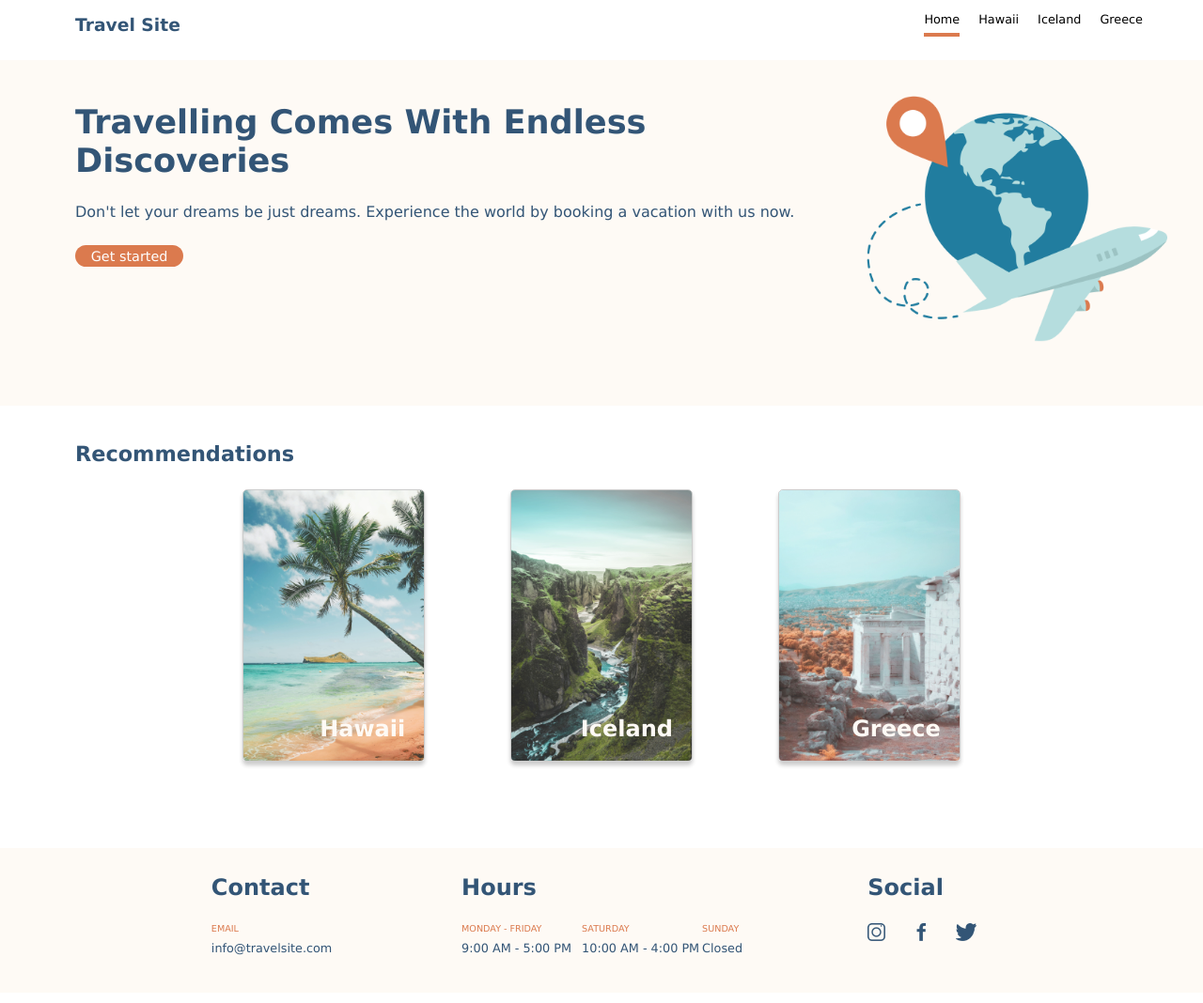
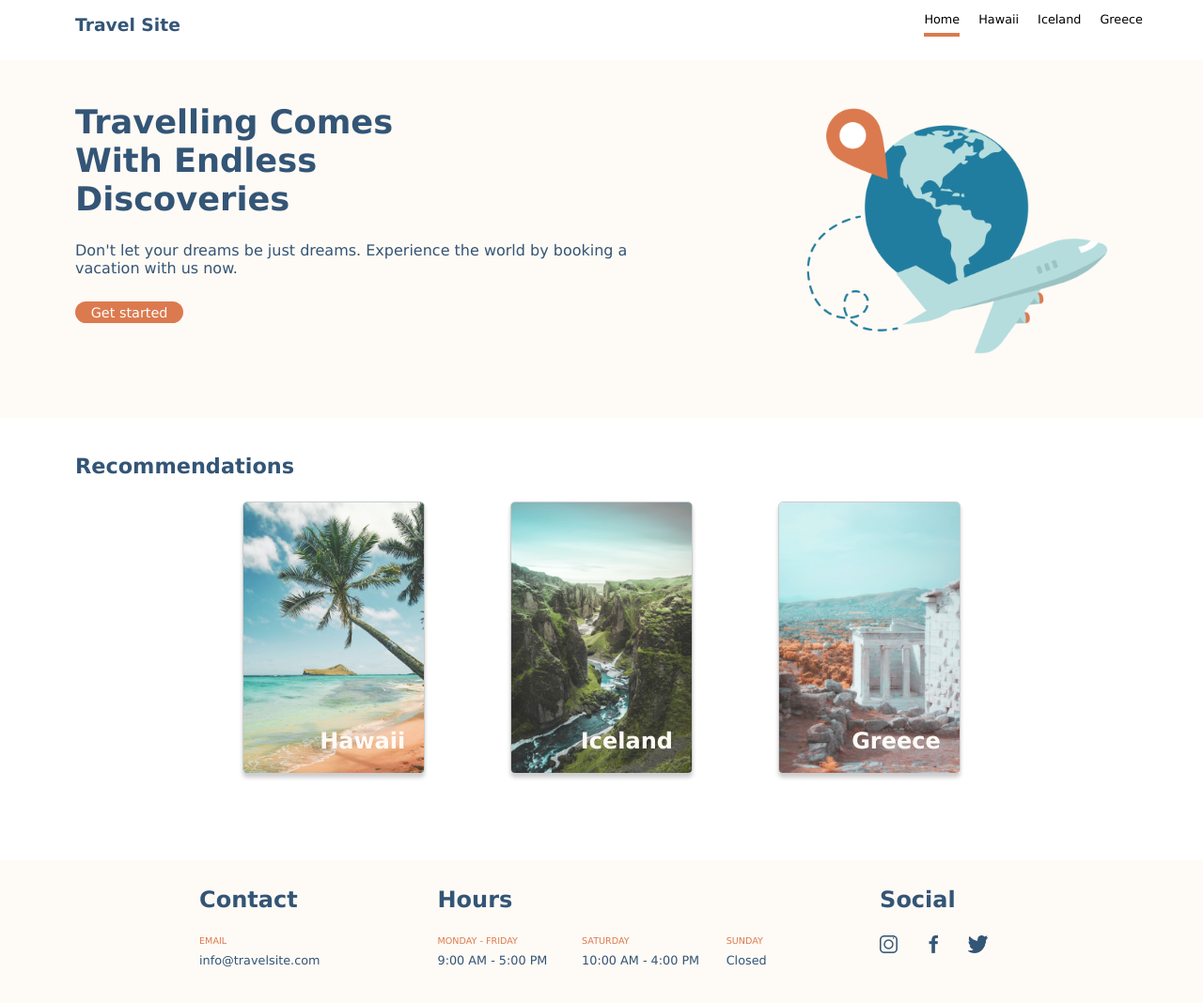
Before and after one commit to Samantha1047/samantha-sun-travelsite, a plain HTML site: page index.html in a window 1280 px wide. Shown: the whole page at 94% size. Drawn offline with Linux system fonts and the light colour scheme.

Commit message:
minor adjuest to fit google div tool 1280px, wondering why set max-width has slightly different view

```diff
--- a/css/destinations.css
+++ b/css/destinations.css
@@ -29,14 +29,14 @@
     gap:3.5vh;
     background-color: #FFFFFF;
     width:15vw;
-    height:45vh;
+    height:50vh;
     border-radius: 5px;
     text-align: center;
 }
 
 .trip__detail--day{
     border-bottom: 2px solid black;
-    margin:1rem 1rem;
+    margin:1rem 1rem 0 1rem;
 }
 
 .trip__detail--elements{
--- a/css/global.css
+++ b/css/global.css
@@ -1,6 +1,6 @@
 *{
     font-family: Verdana;
-    /* max-width:1280px; */
+    max-width:1280px;
     margin:0;
     padding:0;
 }
@@ -103,7 +103,7 @@
 }
 
 .hours__days{
-    width:10vw;
+    width:12vw;
     vertical-align: top;
 }
 
--- a/css/main.css
+++ b/css/main.css
@@ -13,12 +13,12 @@
     color:#335576;
     margin-top:3.5vw;
     margin-left:6.25vw;
-    margin-right: 5vw;
+    margin-right: 14vw;
 }
 
 .hero__description h2{
     font-size:2.2rem;
-    padding-right: 5vw;
+    padding-right: 15vw;
 }
 
 .hero__description p{
@@ -42,8 +42,8 @@
 .hero__image img{
     width: 25vw;
     height: auto;
-    margin-right: 3vw;
-    margin-top: 2.5vw;
+    margin-right: 8vw;
+    margin-top: 3.5vw;
 }
 
 .recommend__title{
```
